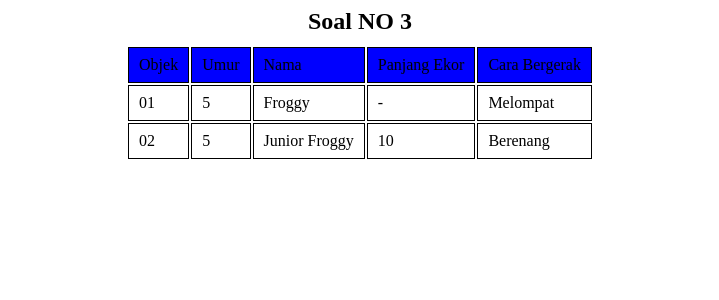
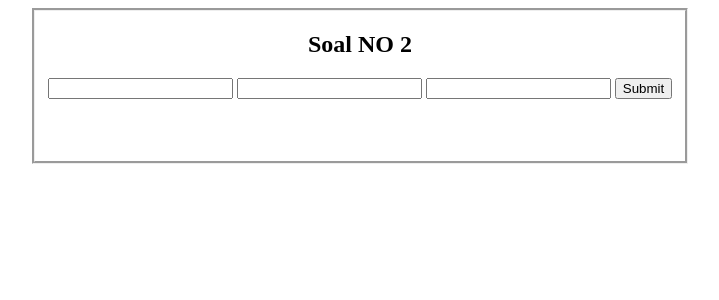
Before and after one commit to rafiauliapermana/TugasPBO1, a PHP site: page / in a window 1280 px wide. Shown: the top 300 px of the page, without its empty margins (280-999 px from the left). Run offline with PHP 8.4, Linux system fonts and the light colour scheme.

Commit message:
Add files via upload

```diff
--- a/Index.php
+++ b/Index.php
@@ -1,40 +1,35 @@
 <?php
-    require_once 'No 3.php';
+    require_once 'Soal No 2.php';
 ?>
 
 <html lang="en">
 <head>
-    <link rel="stylesheet" type="text/css" href="Tabel.css">
-    <title>Tugas Praktikum 4</title>
+    <link rel="stylesheet" href="No 2.css">
+    <title> Tugas Praktikum 4</title>
 </head>
 <body>
-<h2>Soal NO 3</h2>
-<table align="center">
+<div class="container">
+<h2>Soal NO 2</h2>
+<div class="form">
+    <form action="" method="post">
+            <input type="number" name="input1">
+            <input type="number" name="input2">
+            <input type="number" name="input3">
+            <button type="submit" name="submit">Submit</button>
+          </form>
+        </div>
 
-<tr align="cemtar" bgcolor="blue">
-    <td>Objek</td>
-    <td>Umur</td>
-    <td>Nama</td>
-    <td>Panjang Ekor</td>
-    <td>Cara Bergerak</td>
-</tr>
-
-<tr>
-    <td>01</td>
-    <td><?=$katak->getUmur() ?> </td>
-    <td><?=$katak->getnama() ?> </td>
-    <td>-</td>
-    <td><?=$katak->carabergerak() ?> </td>
-</tr>
-
-<tr>
-    <td>02</td>
-    <td><?=$kecebong->getUmur() ?></td>
-    <td><?=$kecebong->getNama() ?></td>
-    <td><?=$kecebong->getpanjangekor() ?></td>
-    <td><?=$kecebong->carabergerak() ?></td>
-</tr>
-
-</table>
+          <?php
+              if (isset($_POST['submit'])) {
+                if (!$_POST['input3']) {
+                  $value1 = new RerataNilai2($_POST['input1'], $_POST['input2']);
+                  echo $value1->average(0);
+                } else {
+                  $value1 = new RerataNilai2($_POST['input1'], $_POST['input2']);
+                  echo $value1->average($_POST['input3']);
+                }
+              }
+            ?>
+</div>
 </body>
 </html>
```
